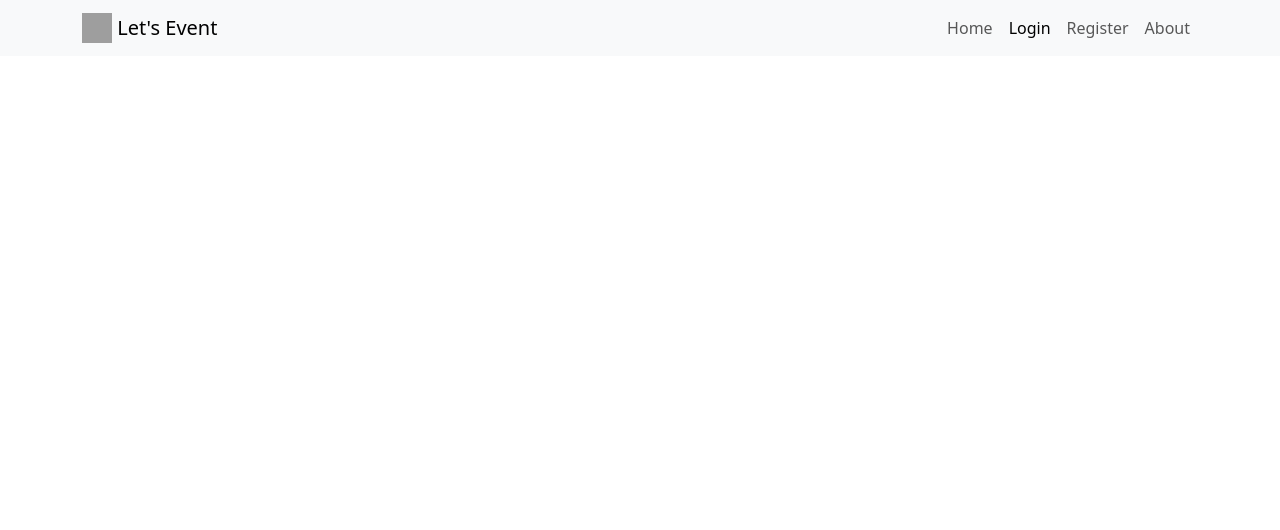
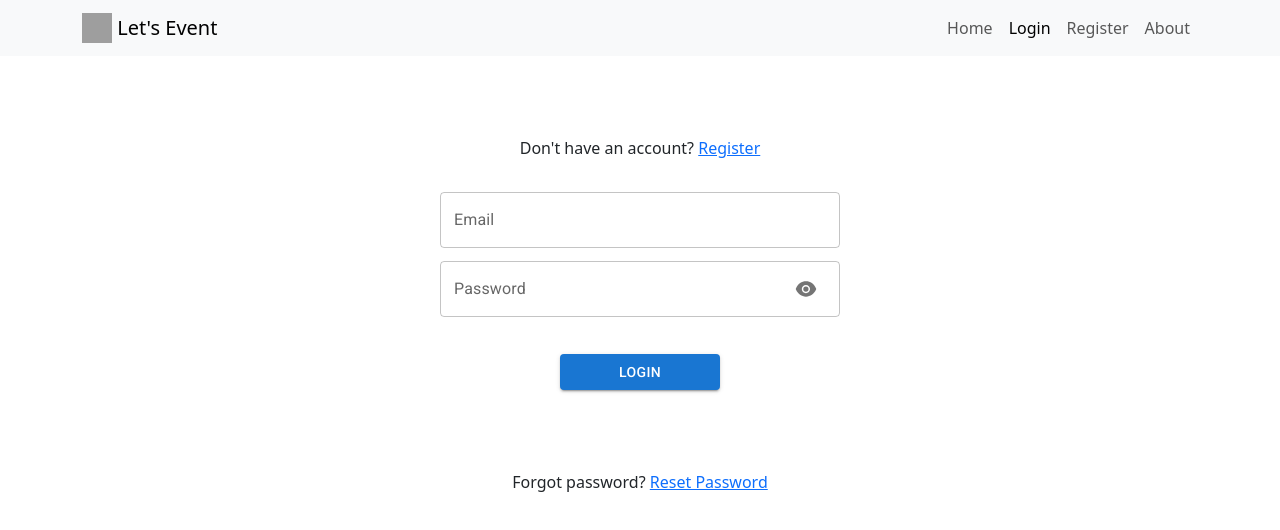
Before and after one commit to srinivasreddysagi/lets-event, a Next.js app in the folder client/: page /login in a window 1280 px wide. Shown: the top 530 px of the page. Built offline with nearby package versions, Linux system fonts and the light colour scheme; grey boxes are pictures that could not be loaded.

Commit message:
User login form - Basic

```diff
--- /dev/null
+++ b/client/src/components/LoginForm/index.tsx
@@ -0,0 +1,136 @@
+import React, { FC, useState } from "react";
+import { Button, IconButton, InputAdornment, TextField } from "@mui/material";
+import formFields from "../../assets/content/FormFields.json";
+import { AiFillEye, AiFillEyeInvisible } from "react-icons/ai";
+import md5 from "blueimp-md5";
+import Link from "next/link";
+
+export const LoginForm: FC = () => {
+
+    const [loginCreds, setLoginCreds] = useState({
+        email: { value: "", err: "" },
+        password: { value: "", err: "" },
+    });
+
+    const [togglePasswordVisibility, setTogglePasswordVisibility] = useState(true);
+
+    const showHidePassword = () => setTogglePasswordVisibility(!togglePasswordVisibility);
+
+    const handleChange = (event) => {
+        setLoginCreds({
+            ...loginCreds,
+            [event.target.id]: { value: event.target.value, err: "" },
+        });
+        console.log(event.target.id);
+    };
+
+    const submitHandler = (event) => {
+        event.preventDefault();
+        if (loginCreds.email.value.trim() && loginCreds.password.value) {
+            console.log({
+                email: loginCreds.email.value,
+                password: md5(loginCreds.password.value),
+            });
+            setLoginCreds({
+                email: { value: "", err: "" },
+                password: { value: "", err: "" },
+            });
+        } else {
+            if (!loginCreds.email.value.trim()) {
+                setLoginCreds({
+                    ...loginCreds,
+                    email: {
+                        ...loginCreds.email,
+                        err: formFields.registrationForm.email.errorText,
+                    },
+                });
+            }
+            if (!loginCreds.password.value) {
+                setLoginCreds((loginCreds) => {
+                    return {
+                        ...loginCreds,
+                        password: {
+                            ...loginCreds.password,
+                            err: formFields.registrationForm.password.errorText,
+                        },
+                    };
+                });
+            }
+        }
+    };
+
+    return (
+        <>
+            <div className="register-show">
+                <p className="register-message">
+                    {"Don't have an account?"}{" "}
+                    <Link href="/register">{"Register"}</Link>{" "}
+                </p>
+            </div>
+
+            <form className="login-form" onSubmit={submitHandler}>
+                <div className="input email-field">
+                    <TextField
+                        className="inputField"
+                        type={formFields.textFieldTypes.email}
+                        id={formFields.textFieldTypes.email}
+                        label={formFields.registrationForm.email.label}
+                        variant={formFields.variants.outlined}
+                        error={loginCreds.email.err}
+                        helperText={loginCreds.email.err}
+                        value={loginCreds.email.value}
+                        onChange={handleChange}
+                    />
+                </div>
+                <div className="input password-field">
+                    <TextField
+                        className="inputField"
+                        id={formFields.textFieldTypes.password}
+                        label={formFields.registrationForm.password.label}
+                        type={
+                            togglePasswordVisibility
+                                ? formFields.textFieldTypes.password
+                                : formFields.textFieldTypes.text
+                        }
+                        variant={formFields.variants.outlined}
+                        error={loginCreds.password.err}
+                        helperText={loginCreds.password.err}
+                        value={loginCreds.password.value}
+                        onChange={handleChange}
+                        InputProps={{
+                            endAdornment: (
+                                <InputAdornment position="end">
+                                    <IconButton
+                                        aria-label="toggle password visibility"
+                                        onMouseUp={showHidePassword}
+                                        onMouseDown={showHidePassword}
+                                    >
+                                        {togglePasswordVisibility ? (
+                                            <AiFillEye />
+                                        ) : (
+                                            <AiFillEyeInvisible />
+                                        )}
+                                    </IconButton>
+                                </InputAdornment>
+                            ),
+                        }}
+                    />
+                </div>
+                <div className="submit-btn">
+                    <Button variant="contained" type="submit">
+                        {formFields.buttons.login}
+                    </Button>
+                </div>
+            </form>
+
+            <div className="register-show">
+                <p className="register-message">
+                    {"Forgot password?"}{" "}
+                    <Link href="/register">{"Reset Password"}</Link>{" "}
+                </p>
+            </div>
+        </>
+    );
+};
+
+export default LoginForm;
--- a/client/src/components/layouts/LoginPage/index.tsx
+++ b/client/src/components/layouts/LoginPage/index.tsx
@@ -1,10 +1,12 @@
 import React, { FC } from "react";
 import NavBar from "../../NavBar";
+import LoginForm from "../../LoginForm";
 
 export const LoginPage: FC = () => {
     return (
         <>
             <NavBar />
+            <LoginForm />
         </>
     );
 };
```
